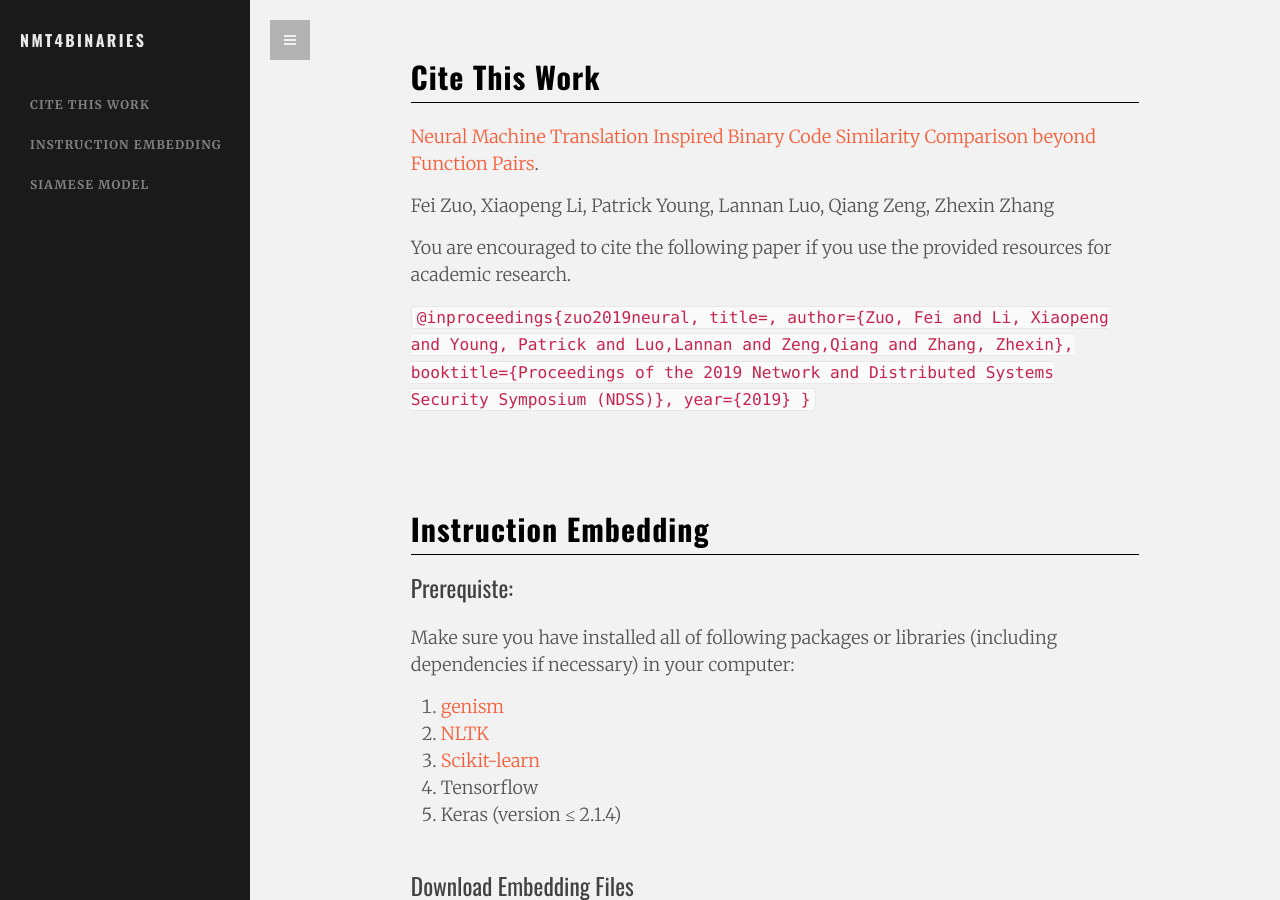
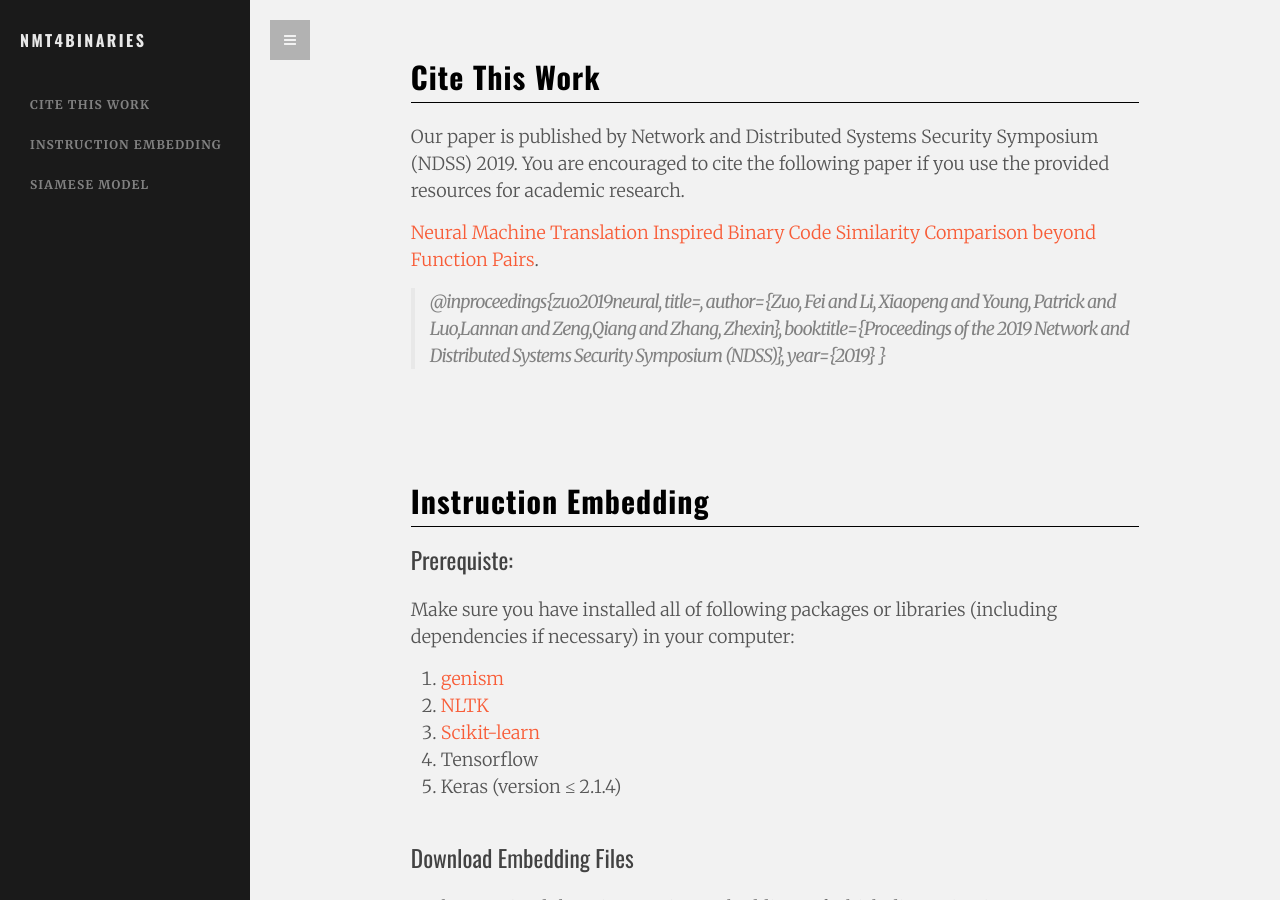
Before and after one commit to nmt4binaries/nmt4binaries.github.io, a Jekyll site: the page built from index.html, in a window 1280 px wide and 900 px high. Built offline with Jekyll 4.4.1, drawn with Linux system fonts in a browser that asks for light colours.

Commit message:
Update index.html

```diff
--- a/index.html
+++ b/index.html
@@ -26,19 +26,19 @@ sections:
         <h2>Cite This Work</h2>
       </div> <!-- /.page-header -->
 
+      <p>Our paper is published by Network and Distributed Systems Security Symposium (NDSS) 2019. You are encouraged to cite the following paper if you use the provided resources for academic research.
+      </p>
       <p><a href="https://www.ndss-symposium.org/ndss-paper/neural-machine-translation-inspired-binary-code-similarity-comparison-beyond-function-pairs/">Neural Machine Translation Inspired Binary Code Similarity Comparison beyond Function Pairs</a>.</p>
-      <p>Fei Zuo, Xiaopeng Li, Patrick Young, Lannan Luo, Qiang Zeng, Zhexin Zhang</p>
 
-      <p>You are encouraged to cite the following paper if you use the provided resources for academic research.
-      </p>
-      <code>
+
+      <blockquote>
       @inproceedings{zuo2019neural,
       title={{Neural Machine Translation Inspired Binary Code Similarity Comparison beyond Function Pairs}},
       author={Zuo, Fei and Li, Xiaopeng and Young, Patrick and Luo,Lannan and Zeng,Qiang and Zhang, Zhexin},
       booktitle={Proceedings of the 2019 Network and Distributed Systems Security Symposium (NDSS)},
       year={2019}
       }
-      </code>
+      </blockquote>
 
     </div><!-- /paper -->
   </div><!-- /.sect -->
```
